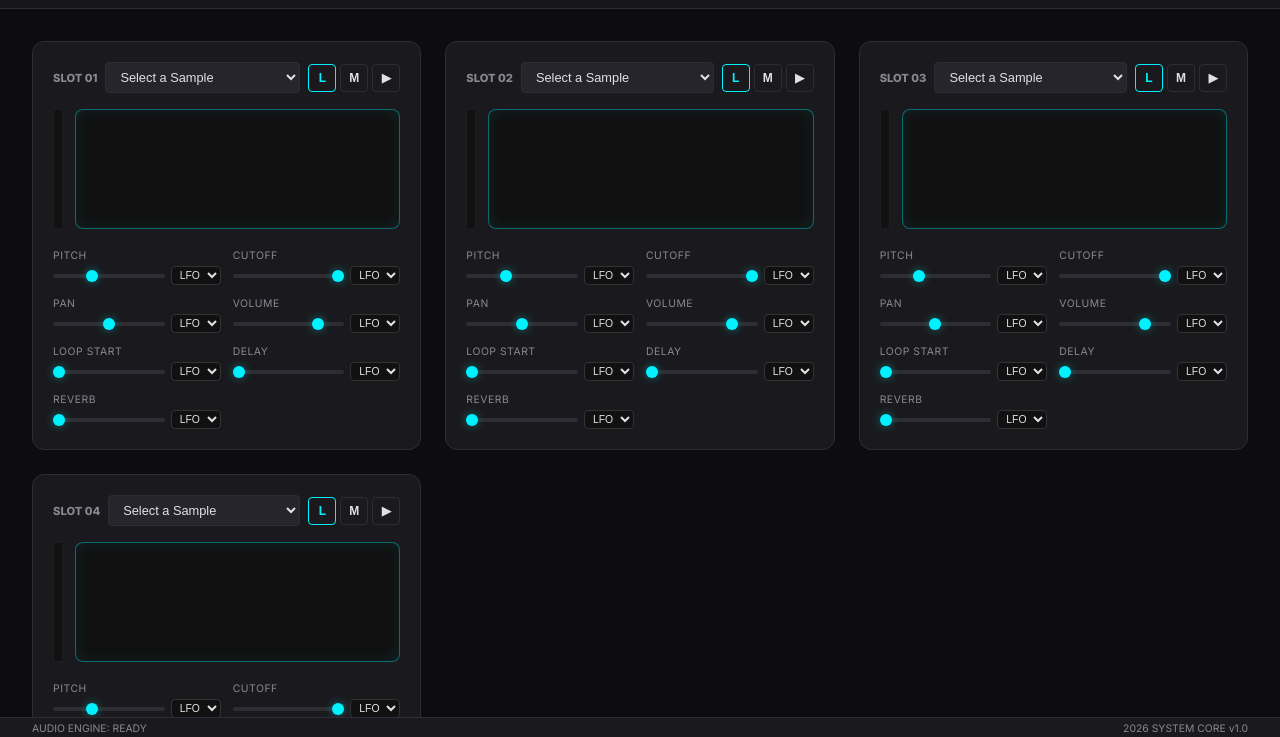
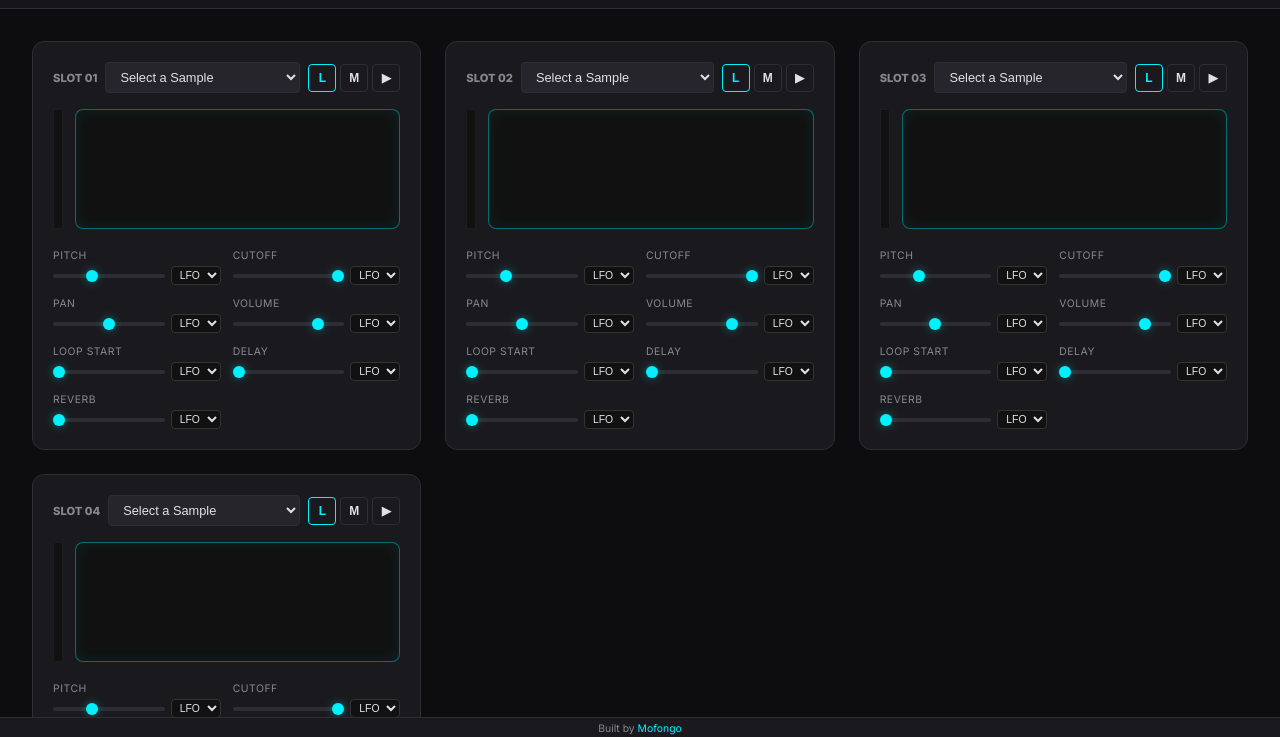
Before and after one commit to mofongo/web-sampler, a website built with Vite: page index.html in a window 1280 px wide. Shown: the part 61-798 px from the top of the page. Built offline with nearby package versions, Linux system fonts and the light colour scheme; what wavesurfer.js would draw is missing.

Commit message:
chore: Update footer with Mofongo credit and Instagram link
Co-Authored-By: Claude Opus 4.5 <noreply@anthropic.com>

```diff
--- a/index.html
+++ b/index.html
@@ -57,8 +57,7 @@
   </div>
 
   <div class="status-bar">
-    <span>AUDIO ENGINE: READY</span>
-    <span>2026 SYSTEM CORE v1.0</span>
+    <span>Built by <a href="https://www.instagram.com/mofongo_sonido" target="_blank" rel="noopener">Mofongo</a></span>
   </div>
 
   <script type="module" src="/main.js"></script>
--- a/style.css
+++ b/style.css
@@ -451,8 +451,17 @@ input[type="range"]::-webkit-slider-thumb {
   font-size: 0.65rem;
   color: var(--text-dim);
   display: flex;
-  justify-content: space-between;
+  justify-content: center;
   z-index: 100;
+}
+
+.status-bar a {
+  color: var(--accent-color);
+  text-decoration: none;
+}
+
+.status-bar a:hover {
+  text-decoration: underline;
 }
 
 /* Freesound Browser Modal */
```
